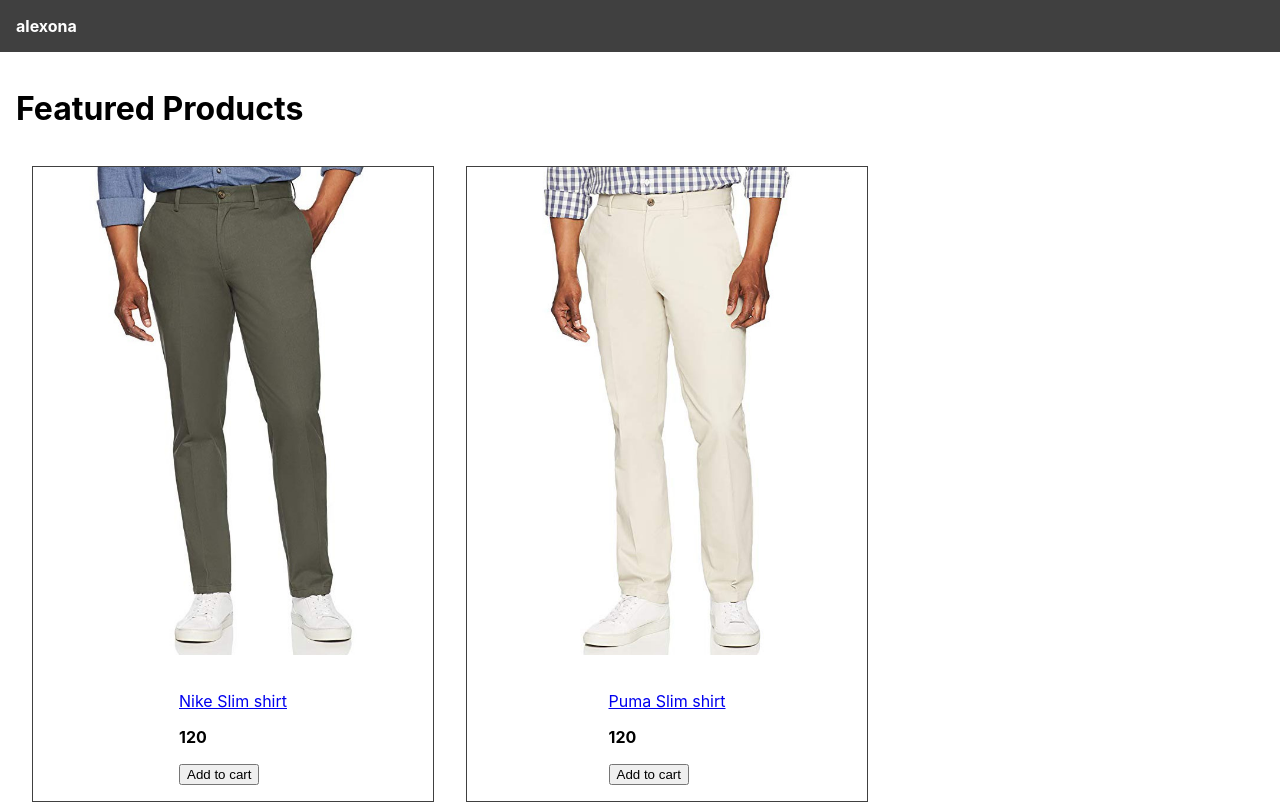
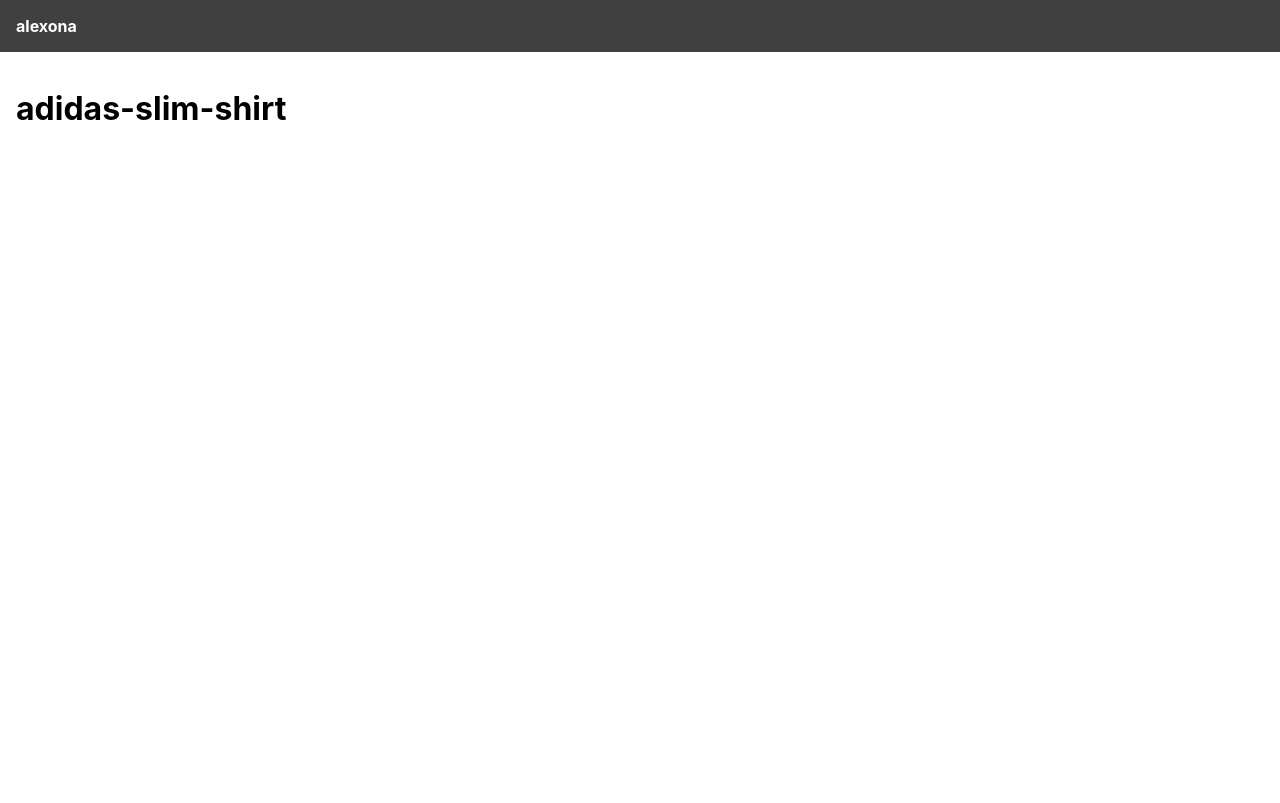
Before and after one commit to MSUMBA-art/alexona, a React (Create React App) app in the folder frontend/: page /product/adidas-slim-shirt in a window 1280 px wide. Shown: the top 803 px of the page. Built offline with nearby package versions, Linux system fonts and the light colour scheme.

Commit message:
created productscrren and homescreen,  done routes

```diff
--- a/frontend/package.json
+++ b/frontend/package.json
@@ -8,6 +8,7 @@
     "@testing-library/user-event": "^13.5.0",
     "react": "^18.2.0",
     "react-dom": "^18.2.0",
+    "react-router-dom": "^6.10.0",
     "react-scripts": "5.0.1",
     "web-vitals": "^2.1.4"
   },
--- a/frontend/src/App.js
+++ b/frontend/src/App.js
@@ -1,31 +1,22 @@
-import data from './data';
+import { BrowserRouter, Link, Route, Routes } from 'react-router-dom';
+import HomeScreen from './screens/HomeScreen';
+import ProductScreen from './screens/ProductScreen';
 
 function App() {
   return (
+    <BrowserRouter>
       <div>
         <header>
-        <a href="/">alexona</a>
+          <Link to="/">alexona</Link>
         </header>
         <main>
-        <h1>Featured Products</h1>
-        <div className="products">
-          {data.products.map((product) => (
-            <div className="product" key={product.slug}>
-              <a href={`/product/${product.slug}`}>
-                <img src={product.image} alt={product.name} />
-              </a>
-              <div className="product-info">
-                 <a href={`/product/${product.slug}`}>
-                  <p>{product.name}</p>
-                  </a>
-                <p><strong>{product.price}</strong></p>
-                <button>Add to cart</button>
-              </div>
-            </div>
-          ))}
-        </div>
+          <Routes>
+            <Route path="/product/:slug" element={<ProductScreen />} />
+            <Route path="/" element={<HomeScreen />} />
+          </Routes>
         </main>
       </div>
+    </BrowserRouter>
   );
 }
 
--- /dev/null
+++ b/frontend/src/screens/HomeScreen.js
@@ -0,0 +1,30 @@
+import { Link, } from 'react-router-dom';
+import data from '../data';
+
+function HomeScreen() {
+  return (
+    <div>
+      <h1>Featured Products</h1>
+      <div className="products">
+        {data.products.map((product) => (
+          <div className="product" key={product.slug}>
+            <Link to={`/product/${product.slug}`}>
+              <img src={product.image} alt={product.name} />
+            </Link>
+            <div className="product-info">
+              <Link to={`/product/${product.slug}`}>
+                <p>{product.name}</p>
+              </Link>
+              <p>
+                <strong>{product.price}</strong>
+              </p>
+              <button>Add to cart</button>
+            </div>
+          </div>
+        ))}
+      </div>
+    </div>
+  );
+}
+
+export default HomeScreen;
--- /dev/null
+++ b/frontend/src/screens/ProductScreen.js
@@ -0,0 +1,13 @@
+import { useParams } from "react-router-dom"
+
+function ProductScreen() {
+    const params = useParams();
+    const { slug } = params;
+    return (
+        <div>
+            <h1>{slug}</h1>
+        </div>
+    )
+}
+
+export default ProductScreen
```
Also changed, not shown: frontend/src/index.css (line endings or trailing spaces), 1 other file (tests, documents, lock files or other folders). Lines whose indentation alone changed are shown as unchanged.
